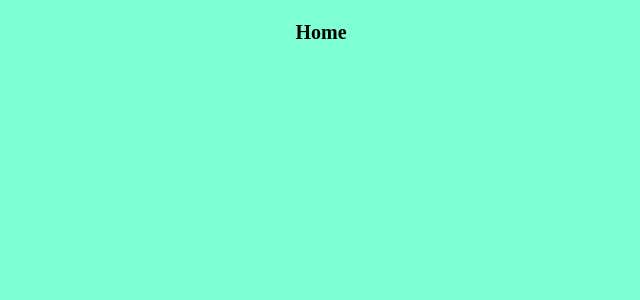
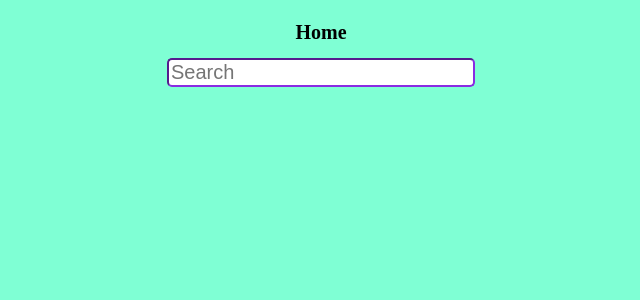
Before and after one commit to MertsAnastasiya/rs-react, a React (Vite) app: page / in a window 1280 px wide. Shown: the top 300 px of the page, without its empty margins (319-959 px from the left). Built offline with nearby package versions, Linux system fonts and the light colour scheme.

Commit message:
feat: create functional component Input

```diff
--- a/src/App.tsx
+++ b/src/App.tsx
@@ -1,16 +1,23 @@
-import {Routes, Route} from 'react-router-dom';
+import { Routes, Route } from 'react-router-dom';
+import { Input } from './components/input/Input';
 import './App.scss';
+import { createClassList } from './utils';
 
 function App() {
   return (
     <div className="App">
       <Routes>
-        <Route path="/" element={ <h1 className="h1">Home</h1> } />
-        <Route path="about" element={ <h1 className="h1">About us</h1> } />
-        <Route path="*" element={ <h1 className="h1">The page not found</h1> } />
+        <Route path="/" element={<h1 className="h1">Home</h1>} />
+        <Route path="about" element={<h1 className="h1">About us</h1>} />
+        <Route path="*" element={<h1 className="h1">The page not found</h1>} />
       </Routes>
+      <Input
+        id="search"
+        classes={createClassList(['input', 'input_search'])}
+        placeholder="Search"
+      />
     </div>
-  )
+  );
 }
 
-export default App
+export default App;
--- /dev/null
+++ b/src/components/input/Input.scss
@@ -0,0 +1,7 @@
+.input {
+    border-radius: 5px;
+    border-color: blueviolet;
+    width: 300px;
+    position: relative;
+    font-size: 2rem;
+}
--- /dev/null
+++ b/src/components/input/Input.tsx
@@ -0,0 +1,11 @@
+import { InputProps } from 'types';
+import './Input.scss';
+
+export const Input: React.FC<InputProps> = ({ id, classes, placeholder = '' }: InputProps) => {
+    return <input
+        type="text"
+        name={id}
+        className={classes}
+        placeholder={placeholder}
+    />
+}
--- /dev/null
+++ b/src/types.ts
@@ -0,0 +1,5 @@
+export type InputProps = {
+    id: string,
+    classes: string,
+    placeholder: string
+}
--- /dev/null
+++ b/src/utils.ts
@@ -0,0 +1,6 @@
+export function createClassList(names: string[]): string {
+  let classList: string = '';
+  names.forEach((item) => (classList += `${item} `));
+
+  return classList;
+}
```
